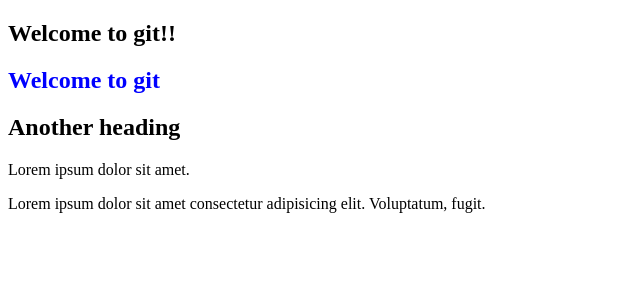
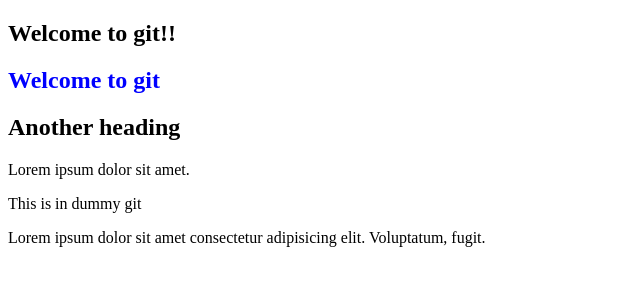
Before and after one commit to NwizuEmmanuel/hello_git, a plain HTML site: page index.html in a window 1280 px wide. Shown: the whole page, without its empty margins (0-640 px from the left). Drawn offline with Linux system fonts and the light colour scheme.

Commit message:
added dummy paragragh

```diff
--- a/index.html
+++ b/index.html
@@ -11,6 +11,7 @@
     <h2 style="color: blue">Welcome to git</h2>
     <h2>Another heading</h2>
     <p>Lorem ipsum dolor sit amet.</p>
+    <p>This is in dummy git</p>
     <p>
       Lorem ipsum dolor sit amet consectetur adipisicing elit. Voluptatum,
       fugit.
```
